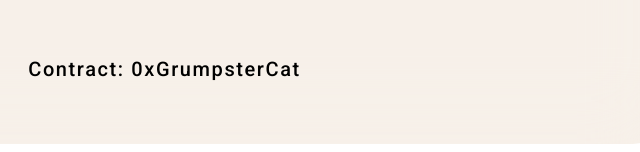
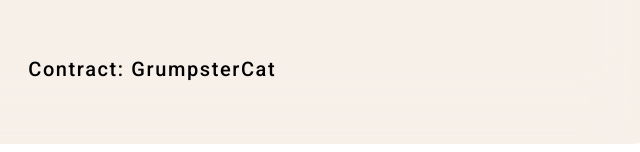
Before and after one commit to EnriquePLC/grumpstercat, a plain HTML site: page index.html in a window 1280 px wide. Shown: the part 656-808 px from the top of the page, 565-1205 px from the left. Drawn offline with Linux system fonts and the light colour scheme.

Commit message:
Update index.html

```diff
--- a/index.html
+++ b/index.html
@@ -181,7 +181,7 @@
                                 <a href="https://t.me/GrumpSterCat" class="btn btn_tg" target="_blank">Telegram</a>
                             </div>
                             <div class="create__info">
-                                <p class="_contr">Contract: <span>0xGrumpsterCat</span></p>
+                                <p class="_contr">Contract: <span>GrumpsterCat</span></p>
                             </div>
                         </div>
                     </div>
```
